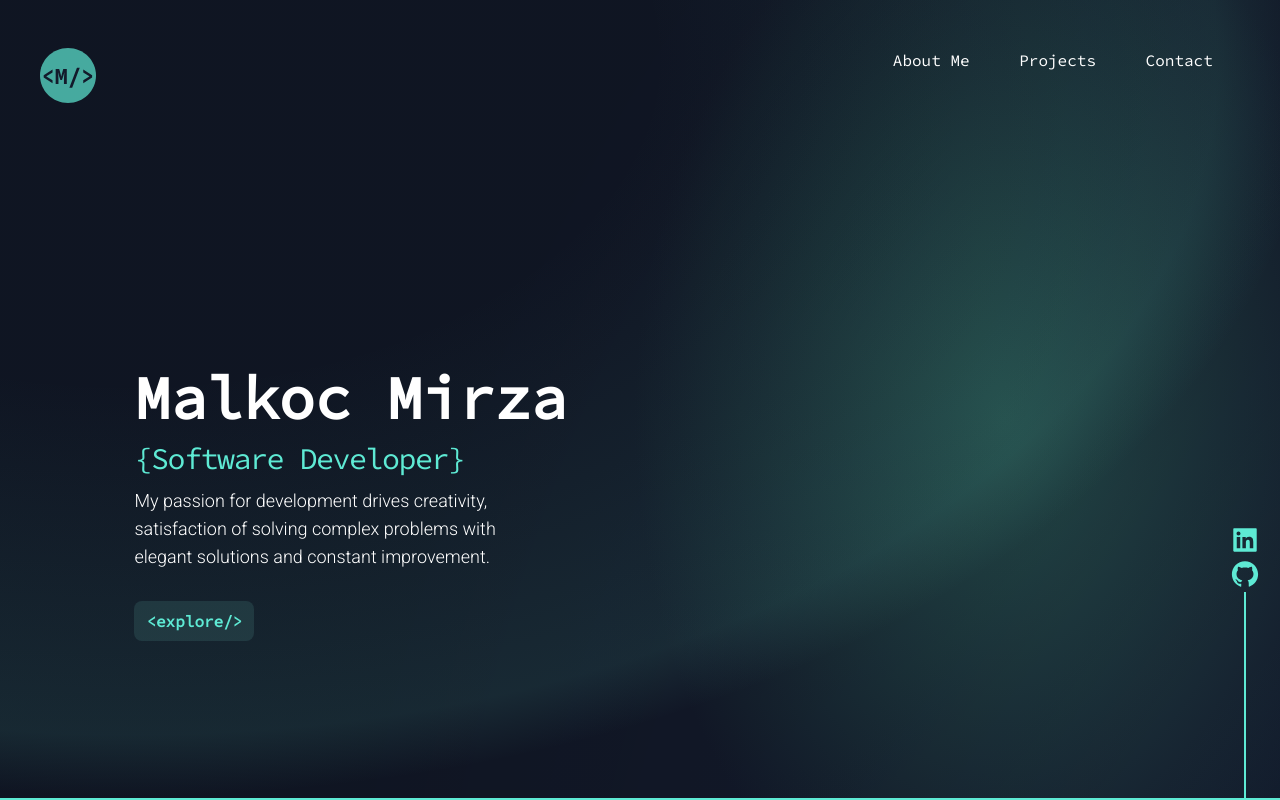
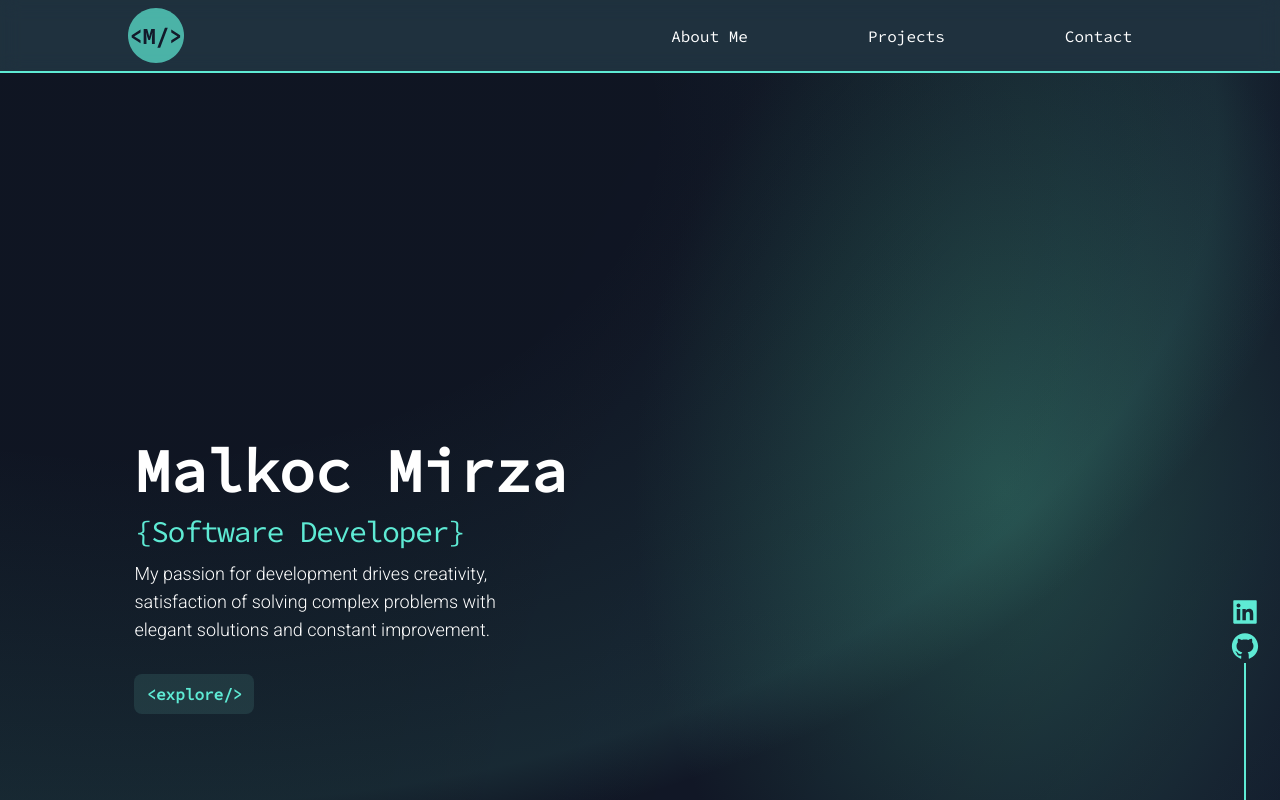
Before and after one commit to Mirza-bot/Portfoliopage, a React (Vite) app: page / in a window 1280 px wide. Shown: the top 800 px of the page. Built offline with nearby package versions, Linux system fonts and the light colour scheme.

Commit message:
added sticky navbar

```diff
--- a/src/App.jsx
+++ b/src/App.jsx
@@ -1,11 +1,16 @@
+import Navbar from "./components/Navbar/Navbar";
+
 import GreetingPage from "./Pages/GreetingPage/GreetingPage";
 import ProjectsPage from "./Pages/ProjectsPage/ProjectsPage";
+import Footer from "./components/Footer/Footer";
 import "./main.css";
 function App() {
   return (
     <>
+      <Navbar />
       <GreetingPage />
       <ProjectsPage />
+      <Footer />
     </>
   );
 }
--- a/src/Pages/GreetingPage/GreetingPage.jsx
+++ b/src/Pages/GreetingPage/GreetingPage.jsx
@@ -9,16 +9,16 @@ import IconLink from "../../components/buttons/IconLink";
 function GreetingPage() {
   const softwareDeveloper = "{Software Developer}";
   return (
-    <div className="primary_gradient sm:pt-10 pt-3">
+    <div className="primary_gradient sm:pt-10 pt-3 relative border-b-2 border-primaryText">
       <div id="grid_container" className="grid grid-cols-10 grid-rows-6 m-2">
-        <a target="_self" href="/" className="col-start-1 hover:cursor-pointer">
+        <div className="col-start-2 md_displayed">
+          <a target="_self" href="/" className=" hover:cursor-pointer ">
             <svg
               width="57"
               height="55"
               viewBox="0 0 57 55"
               fill="none"
               xmlns="http://www.w3.org/2000/svg"
-            className="ml-8"
             >
               <path
                 d="M56 27.5C56 42.6878 43.464 55 28 55C12.536 55 0 42.6878 0 27.5C0 12.3122 12.536 0 28 0C43.464 0 56 12.3122 56 27.5Z"
@@ -31,20 +31,6 @@ function GreetingPage() {
               />
             </svg>
           </a>
-        <div className="lg:col-start-8 lg:col-span-1 md:col-start-6 md:col-span-2 sm:col-start-6 sm:col-span-2">
-          <span className="hover:cursor-pointer hover:text-primaryText md_hidden select-none">
-            About Me
-          </span>
-        </div>
-        <div className="lg:col-start-9 lg:col-span-1 md:col-start-8 md:col-span-2 sm:col-start-8 sm:col-span-2">
-          <span className="hover:cursor-pointer hover:text-primaryText md_hidden select-none">
-            Projects
-          </span>
-        </div>
-        <div className="col-start-10">
-          <span className=" hover:cursor-pointer hover:text-primaryText md_hidden select-none">
-            Contact
-          </span>
         </div>
         <div className="xl:col-span-4 xl:col-start-2 md:col-span-7 md:col-start-2 sm:col-start-2 col-start-2 row-start-4 col-span-10">
           <p className="text-4xl sm:text-6xl font-semibold ">Malkoc Mirza</p>
--- a/src/Pages/ProjectsPage/ProjectsPage.jsx
+++ b/src/Pages/ProjectsPage/ProjectsPage.jsx
@@ -43,7 +43,7 @@ function ProjectsPage() {
             />
           </div>
         </div>
-        <div className="mt-20">
+        <div className="mt-20 pb-20">
           <ContactBox />
         </div>
       </div>
--- a/src/components/Cards/AboutMeCard/AboutMeCard.jsx
+++ b/src/components/Cards/AboutMeCard/AboutMeCard.jsx
@@ -8,7 +8,7 @@ import IconLink from "../../buttons/IconLink";
 function AboutMeCard() {
   return (
     <>
-      <div className="ring-2 ring-primaryText sm:p-5 py-5 px-2">
+      <div className="ring-2 ring-primaryText sm:p-5 py-5 px-2 ">
         <span className=" text-3xl  text-primaryText">
           {"{"}About Me{"}"}
         </span>
--- /dev/null
+++ b/src/components/Footer/Footer.jsx
@@ -0,0 +1,10 @@
+function Footer() {
+  return (
+    <div className="flex flex-col w-full items-center text-primaryText border-t-2 h-26 py-5">
+      <p>Development & Design</p>
+      <p className="text-xs">Malkoc Mirza</p>
+    </div>
+  );
+}
+
+export default Footer;
--- /dev/null
+++ b/src/components/Navbar/Navbar.jsx
@@ -0,0 +1,53 @@
+import "./styles.css";
+
+function Navbar() {
+  return (
+    <div
+      id="nav_bg"
+      className="border-b-2 border-primaryText sticky top-0 z-50 bg-primary-dark"
+    >
+      <div id="nav" className="md_hidden flex w-4/5 mx-auto justify-between">
+        <div className="my-2">
+          <a target="_self" href="/" className=" hover:cursor-pointer">
+            <svg
+              width="57"
+              height="55"
+              viewBox="0 0 57 55"
+              fill="none"
+              xmlns="http://www.w3.org/2000/svg"
+            >
+              <path
+                d="M56 27.5C56 42.6878 43.464 55 28 55C12.536 55 0 42.6878 0 27.5C0 12.3122 12.536 0 28 0C43.464 0 56 12.3122 56 27.5Z"
+                fill="#5eead4"
+                fillOpacity="0.7"
+              />
+              <path
+                d="M12.546 35.287L3.668 29.537V27.191L12.546 21.441V24.5L6.451 28.318V28.41L12.546 32.228V35.287ZM15.665 36V21.004H19.207L20.679 26.317L21.185 28.387H21.277L21.783 26.317L23.255 21.004H26.797V36H23.945V31.354C23.945 30.94 23.9603 30.4263 23.991 29.813C24.0217 29.1843 24.06 28.5327 24.106 27.858C24.152 27.1833 24.198 26.5393 24.244 25.926C24.3053 25.3127 24.3513 24.8067 24.382 24.408H24.313L23.163 28.41L22.013 32.021H20.357L19.184 28.41L18.103 24.408H18.034C18.0647 24.8067 18.103 25.3127 18.149 25.926C18.2103 26.5393 18.264 27.1833 18.31 27.858C18.356 28.5327 18.3943 29.1843 18.425 29.813C18.4557 30.4263 18.471 30.94 18.471 31.354V36H15.665ZM29.364 39.68L36.931 19.67H39.76L32.193 39.68H29.364ZM43.247 35.287V32.228L49.342 28.41V28.318L43.247 24.5V21.441L52.125 27.191V29.537L43.247 35.287Z"
+                fill="#131A2B"
+              />
+            </svg>
+          </a>
+        </div>
+        <div className="flex gap-20 mt-1 text-white">
+          <div className="p-5 ">
+            <span className="hover:cursor-pointer hover:text-primaryText md_hidden select-none ">
+              About Me
+            </span>
+          </div>
+          <div className="p-5">
+            <span className="hover:cursor-pointer hover:text-primaryText md_hidden select-none">
+              Projects
+            </span>
+          </div>
+          <div className="p-5">
+            <span className=" hover:cursor-pointer hover:text-primaryText md_hidden select-none">
+              Contact
+            </span>
+          </div>
+        </div>
+      </div>
+    </div>
+  );
+}
+
+export default Navbar;
--- /dev/null
+++ b/src/components/Navbar/styles.css
@@ -0,0 +1,4 @@
+#nav_bg {
+  -webkit-backdrop-filter: blur(10px);
+  backdrop-filter: blur(10px);
+}
--- a/tailwind.config.cjs
+++ b/tailwind.config.cjs
@@ -2,6 +2,7 @@
 module.exports = {
   content: [
     "./index.html.html",
+    "./src/components/Navbar/Navbar.jsx",
     "./src/Pages/GreetingPage/GreetingPage.jsx",
     "./src/components/Cards/AboutMeCard/AboutMeCard.jsx",
     "./src/Pages/ProjectsPage/ProjectsPage.jsx",
@@ -9,6 +10,7 @@ module.exports = {
     "./src/components/buttons/IconLink.jsx",
     "./src/components/Sections/ProjectSection/ProjectSection.jsx",
     "./src/components/ContactBox/ContactBox.jsx",
+    "./src/components/Footer/Footer.jsx",
   ],
   theme: {
     colors: {
```
Lines whose indentation alone changed are shown as unchanged.
